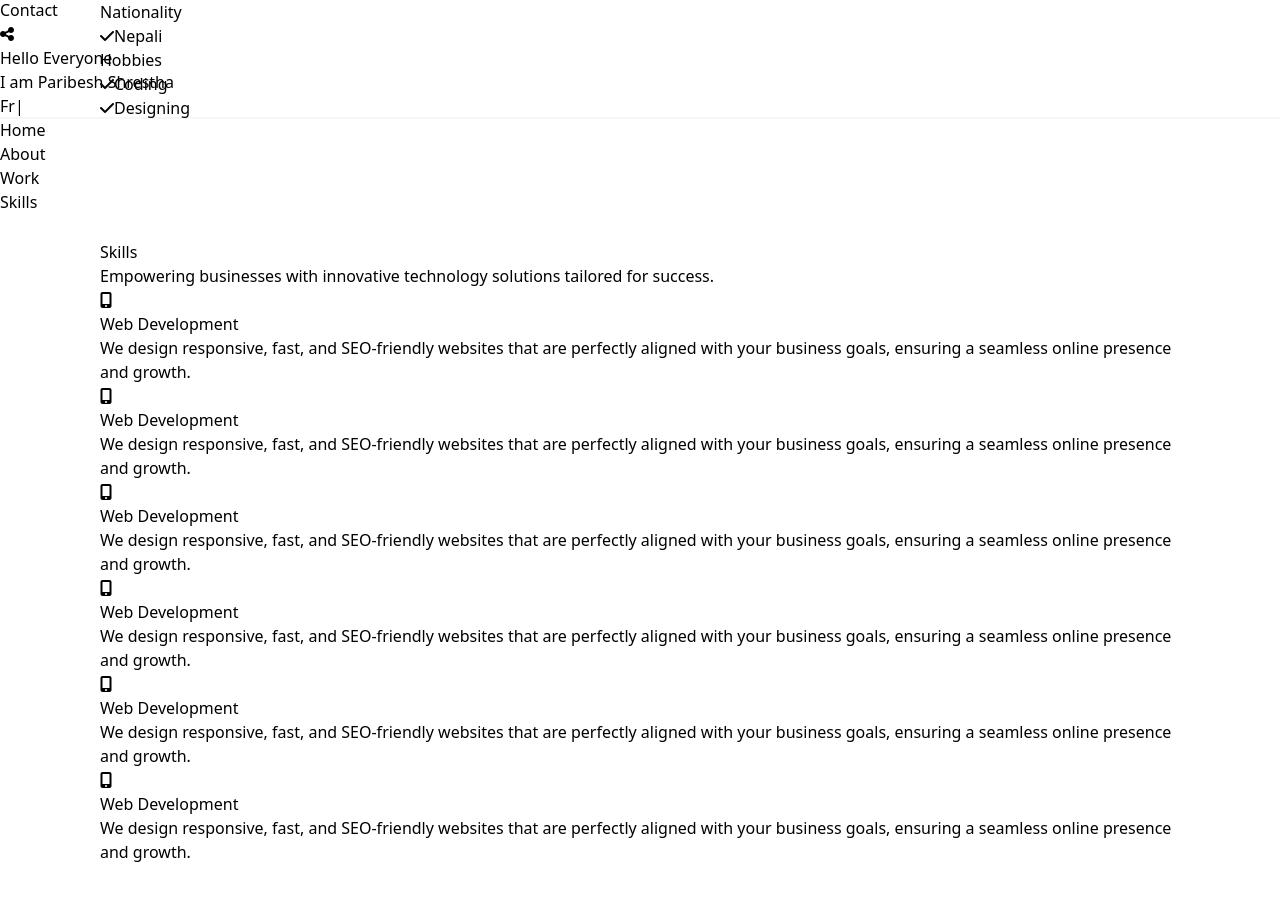
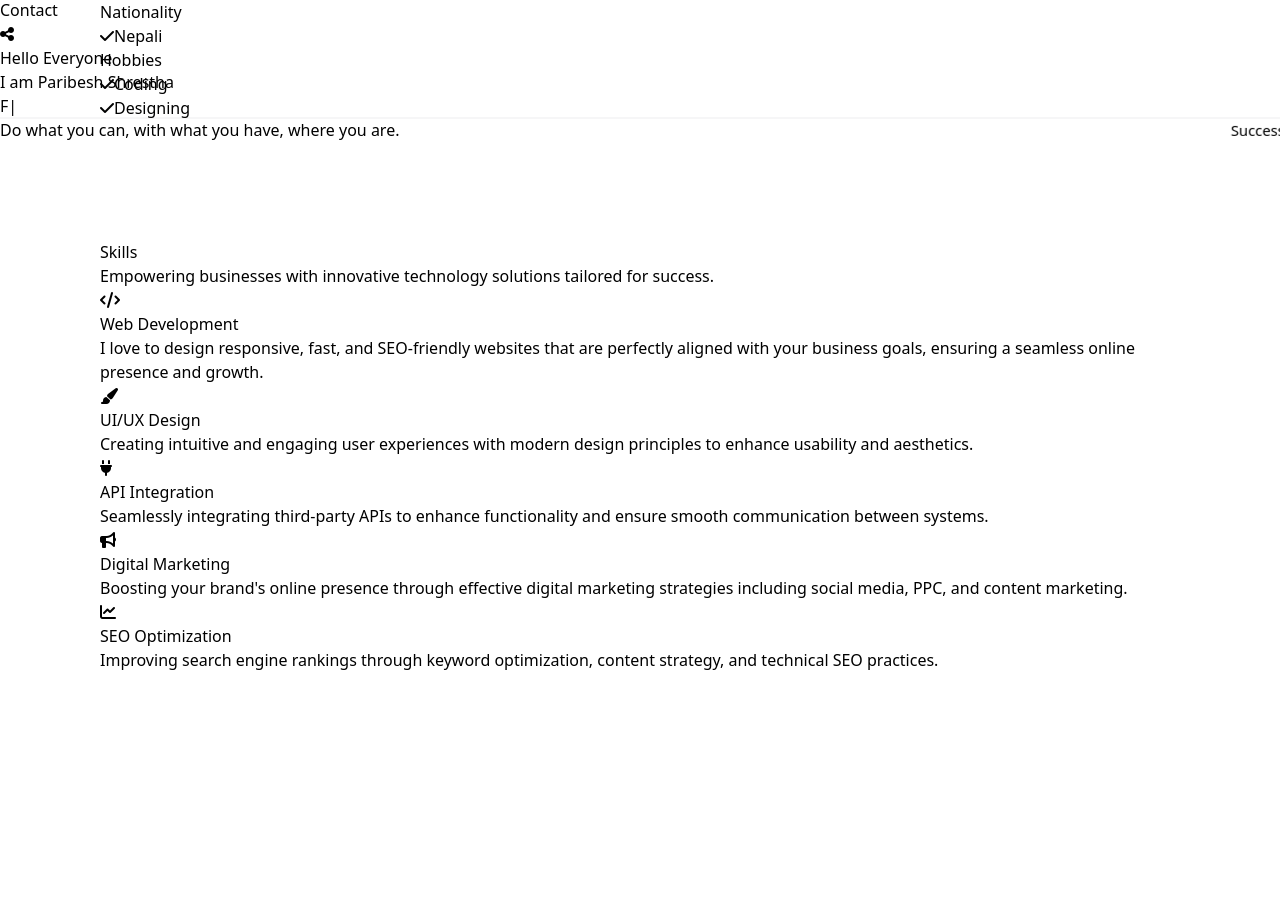
Before and after one commit to KingCodeX01/portfolio-paribesh, a React (Vite) app: page / in a window 1280 px wide. Shown: the part 1124-2024 px from the top of the page. Built offline with nearby package versions, Linux system fonts and the light colour scheme.

Commit message:
slider in navbar

```diff
--- a/package.json
+++ b/package.json
@@ -16,6 +16,7 @@
     "react": "^19.0.0",
     "react-dom": "^19.0.0",
     "react-router-dom": "^7.3.0",
+    "swiper": "^11.2.5",
     "tailwind-merge": "^3.0.2"
   },
   "devDependencies": {
--- a/src/components/core/navbar.tsx
+++ b/src/components/core/navbar.tsx
@@ -1,22 +1,48 @@
+import { Swiper, SwiperSlide } from "swiper/react";
+import "swiper/css";
+import "swiper/css/effect-coverflow";
+import "swiper/css/pagination";
+import { EffectCoverflow, Pagination, Autoplay } from "swiper/modules";
+
+const quotes = [
+  "The only limit to our realization of tomorrow is our doubts of today.",
+  "Do what you can, with what you have, where you are.",
+  "Success is not final, failure is not fatal: it is the courage to continue that counts.",
+  "Believe you can and you're halfway there.",
+  "Act as if what you do makes a difference. It does.",
+  "It does not matter how slowly you go as long as you do not stop.",
+];
+
 const Navbar = () => {
   return (
     <div className="w-full bg-[#2C2D32] h-20 flex items-center justify-center">
-      <div className="flex items-center justify-center">
-        <ul className="flex gap-4 text-white">
-          <li>
-            <a href="/">Home</a>
-          </li>
-          <li>
-            <a href="/">About</a>
-          </li>
-          <li>
-            <a href="/">Work</a>
-          </li>
-          <li>
-            <a href="/">Skills</a>
-          </li>
-        </ul>
-      </div>
+      <Swiper
+        effect={"coverflow"}
+        grabCursor={true}
+        centeredSlides={true}
+        slidesPerView={1}
+        loop={true} // Infinite Loop
+        autoplay={{
+          delay: 5000, // 5 seconds per quote
+          disableOnInteraction: false,
+        }}
+        coverflowEffect={{
+          rotate: 0,
+          stretch: 0,
+          depth: 100,
+          modifier: 1,
+          slideShadows: false,
+        }}
+        // pagination={true}
+        modules={[EffectCoverflow, Pagination, Autoplay]}
+        className="mySwiper"
+      >
+        {quotes.map((quote, index) => (
+          <SwiperSlide key={index}>
+            <p className="text-white text-xl text-center px-5">{quote}</p>
+          </SwiperSlide>
+        ))}
+      </Swiper>
     </div>
   );
 };
--- a/src/components/core/sidebar.tsx
+++ b/src/components/core/sidebar.tsx
@@ -88,9 +88,15 @@ const Sidebar = () => {
 
           {/* Sidebar Menu Items */}
           <ul className="mt-16 space-y-4 text-lg">
-            <li className="p-4 hover:bg-gray-700 cursor-pointer">Home</li>
-            <li className="p-4 hover:bg-gray-700 cursor-pointer">About</li>
-            <li className="p-4 hover:bg-gray-700 cursor-pointer">Projects</li>
+            <li className="p-4 hover:bg-gray-700 cursor-pointer">
+              <a href="/">Home</a>
+            </li>
+            <li className="p-4 hover:bg-gray-700 cursor-pointer">
+              <a href="/about">About</a>
+            </li>
+            <li className="p-4 hover:bg-gray-700 cursor-pointer">
+              <a href="/skills">Skills</a>
+            </li>
             <li className="p-4 hover:bg-gray-700 cursor-pointer">Blog</li>
             <li className="p-4 hover:bg-gray-700 cursor-pointer">Contact</li>
           </ul>
--- a/src/index.css
+++ b/src/index.css
@@ -44,3 +44,22 @@
   .loader:hover {
     background-size: 100% 2px;
   }
+
+
+  .swiper {
+    width: 100%;
+    padding-top: 50px;
+    padding-bottom: 50px;
+  }
+
+  .swiper-slide {
+    background-position: center;
+    background-size: cover;
+    width: 300px;
+    height: 300px;
+  }
+
+  .swiper-slide img {
+    display: block;
+    width: 100%;
+  }
--- a/src/pages/skill.tsx
+++ b/src/pages/skill.tsx
@@ -1,18 +1,53 @@
 const Skills = () => {
+  const skillsData = [
+    {
+      title: "Web Development",
+      description:
+        "I love to design responsive, fast, and SEO-friendly websites that are perfectly aligned with your business goals, ensuring a seamless online presence and growth.",
+      icon: "fa-solid fa-code",
+    },
+    {
+      title: "UI/UX Design",
+      description:
+        "Creating intuitive and engaging user experiences with modern design principles to enhance usability and aesthetics.",
+      icon: "fa-solid fa-paint-brush",
+    },
+    {
+      title: "API Integration",
+      description:
+        "Seamlessly integrating third-party APIs to enhance functionality and ensure smooth communication between systems.",
+      icon: "fa-solid fa-plug",
+    },
+    {
+      title: "Digital Marketing",
+      description:
+        "Boosting your brand's online presence through effective digital marketing strategies including social media, PPC, and content marketing.",
+      icon: "fa-solid fa-bullhorn",
+    },
+    {
+      title: "SEO Optimization",
+      description:
+        "Improving search engine rankings through keyword optimization, content strategy, and technical SEO practices.",
+      icon: "fa-solid fa-chart-line",
+    },
+  ];
+
   return (
     <div className="info_body bg-slate-400">
       <div className="flex flex-col">
         <h2 className="font-bold text-3xl pb-3">Skills</h2>
-        <div className="">
         <div className="w-14 h-1 bg-black mb-5"></div>
-        </div>
         <div>
           {`Empowering businesses with innovative technology solutions tailored for success.`}
         </div>
       </div>
 
       <div className="w-full h-auto mt-10 grid lg:grid-cols-3 md:grid-cols-2 grid-cols-1 gap-4">
-        <div className="relative w-full h-[317px] bg-red-600 rounded-xl group group-hover:shadow-xl">
+        {skillsData.map((skill, index) => (
+          <div
+            key={index}
+            className="relative w-full h-[317px] bg-red-600 rounded-xl group group-hover:shadow-xl"
+          >
             <a
               href="/"
               className="absolute bottom-0 w-full h-full p-8 border bg-white border-black rounded-xl
@@ -20,117 +55,14 @@ const Skills = () => {
                 group-hover:-translate-y-2 group-hover:-rotate-2 group-hover:shadow-xl"
             >
               <div className="bg-[#5de0e6] rounded-full w-14 h-14 flex items-center justify-center">
-              <i className="fa-solid fa-mobile-screen-button text-2xl text-white"></i>
+                <i className={`${skill.icon} text-2xl text-white`}></i>
               </div>
 
-            <div className="text-xl font-semibold">Web Development</div>
-            <div className="text-gray-600">
-              We design responsive, fast, and SEO-friendly websites that are
-              perfectly aligned with your business goals, ensuring a seamless
-              online presence and growth.
-            </div>
+              <div className="text-xl font-semibold">{skill.title}</div>
+              <div className="text-gray-600">{skill.description}</div>
             </a>
           </div>
-
-        <div className="relative w-full  h-[317px] bg-red-600 rounded-xl group group-hover:shadow-xl">
-          <a
-            href="/"
-            className="absolute bottom-0 w-full h-full p-8 border bg-white border-black rounded-xl
-              flex flex-col items-start justify-evenly transition-all duration-300
-              group-hover:-translate-y-2 group-hover:-rotate-2 group-hover:shadow-xl"
-          >
-            <div className="bg-[#5de0e6] rounded-full w-14 h-14 flex items-center justify-center">
-              <i className="fa-solid fa-mobile-screen-button text-2xl text-white"></i>
-            </div>
-
-            <div className="text-xl font-semibold">Web Development</div>
-            <div className="text-gray-600">
-              We design responsive, fast, and SEO-friendly websites that are
-              perfectly aligned with your business goals, ensuring a seamless
-              online presence and growth.
-            </div>
-          </a>
-        </div>
-
-        <div className="relative w-full h-[317px] bg-red-600 rounded-xl group group-hover:shadow-xl">
-          <a
-            href="/"
-            className="absolute bottom-0 w-full h-full p-8 border bg-white border-black rounded-xl
-              flex flex-col items-start justify-evenly transition-all duration-300
-              group-hover:-translate-y-2 group-hover:-rotate-2 group-hover:shadow-xl"
-          >
-            <div className="bg-[#5de0e6] rounded-full w-14 h-14 flex items-center justify-center">
-              <i className="fa-solid fa-mobile-screen-button text-2xl text-white"></i>
-            </div>
-
-            <div className="text-xl font-semibold">Web Development</div>
-            <div className="text-gray-600">
-              We design responsive, fast, and SEO-friendly websites that are
-              perfectly aligned with your business goals, ensuring a seamless
-              online presence and growth.
-            </div>
-          </a>
-        </div>
-
-        <div className="relative w-full h-[317px] bg-red-600 rounded-xl group group-hover:shadow-xl">
-          <a
-            href="/"
-            className="absolute bottom-0 w-full h-full p-8 border bg-white border-black rounded-xl
-              flex flex-col items-start justify-evenly transition-all duration-300
-              group-hover:-translate-y-2 group-hover:-rotate-2 group-hover:shadow-xl"
-          >
-            <div className="bg-[#5de0e6] rounded-full w-14 h-14 flex items-center justify-center">
-              <i className="fa-solid fa-mobile-screen-button text-2xl text-white"></i>
-            </div>
-
-            <div className="text-xl font-semibold">Web Development</div>
-            <div className="text-gray-600">
-              We design responsive, fast, and SEO-friendly websites that are
-              perfectly aligned with your business goals, ensuring a seamless
-              online presence and growth.
-            </div>
-          </a>
-        </div>
-
-        <div className="relative w-full h-[317px] bg-red-600 rounded-xl group group-hover:shadow-xl">
-          <a
-            href="/"
-            className="absolute bottom-0 w-full h-full p-8 border bg-white border-black rounded-xl
-              flex flex-col items-start justify-evenly transition-all duration-300
-              group-hover:-translate-y-2 group-hover:-rotate-2 group-hover:shadow-xl"
-          >
-            <div className="bg-[#5de0e6] rounded-full w-14 h-14 flex items-center justify-center">
-              <i className="fa-solid fa-mobile-screen-button text-2xl text-white"></i>
-            </div>
-
-            <div className="text-xl font-semibold">Web Development</div>
-            <div className="text-gray-600">
-              We design responsive, fast, and SEO-friendly websites that are
-              perfectly aligned with your business goals, ensuring a seamless
-              online presence and growth.
-            </div>
-          </a>
-        </div>
-
-        <div className="relative w-full h-[317px] bg-red-600 rounded-xl group group-hover:shadow-xl">
-          <a
-            href="/"
-            className="absolute bottom-0 w-full h-full p-8 border bg-white border-black rounded-xl
-              flex flex-col items-start justify-evenly transition-all duration-300
-              group-hover:-translate-y-2 group-hover:-rotate-2 group-hover:shadow-xl"
-          >
-            <div className="bg-[#5de0e6] rounded-full w-14 h-14 flex items-center justify-center">
-              <i className="fa-solid fa-mobile-screen-button text-2xl text-white"></i>
-            </div>
-
-            <div className="text-xl font-semibold">Web Development</div>
-            <div className="text-gray-600">
-              We design responsive, fast, and SEO-friendly websites that are
-              perfectly aligned with your business goals, ensuring a seamless
-              online presence and growth.
-            </div>
-          </a>
-        </div>
+        ))}
       </div>
     </div>
   );
```
Also changed, not shown: src/pages/contact.tsx (added, +7 -0 lines), 1 other file (tests, documents, lock files or other folders). Lines whose indentation alone changed are shown as unchanged.
